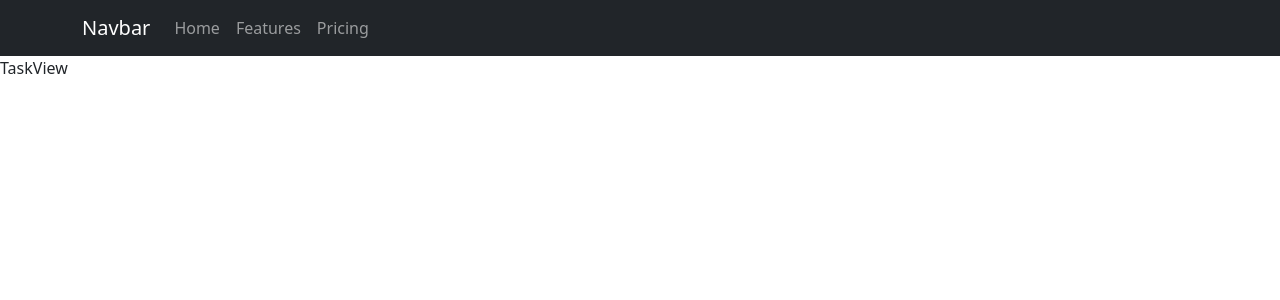
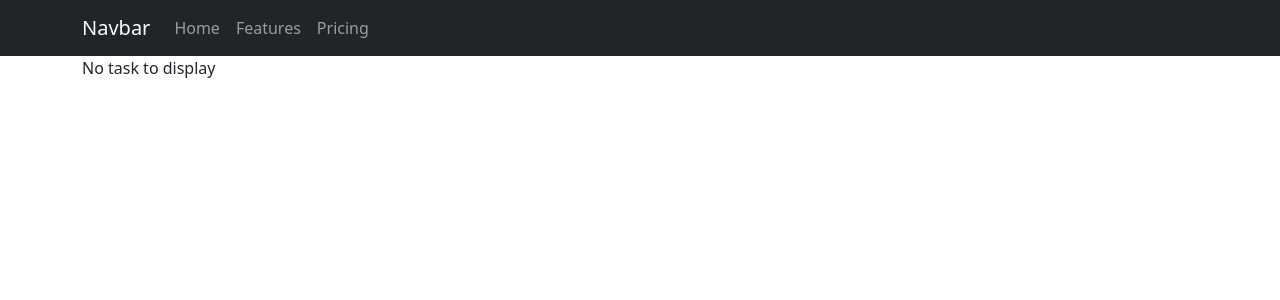
Before and after one commit to Yaldahsadegh/Taskmanager, a React (Create React App) app in the folder frontend/: page /view/1 in a window 1280 px wide. Shown: the top 300 px of the page. Built offline with nearby package versions, Linux system fonts and the light colour scheme; no server answers.

Commit message:
basic view task route add

```diff
--- a/frontend/src/components/TaskView.tsx
+++ b/frontend/src/components/TaskView.tsx
@@ -1,6 +1,8 @@
 import axios from "axios";
 import React, { useState, useEffect } from "react";
 import { useParams } from "react-router-dom";
+import "bootstrap/dist/css/bootstrap.min.css";
+import { Button, Container, Card } from "react-bootstrap";
 
 const TaskView = () => {
   interface Task {
@@ -19,12 +21,27 @@ const TaskView = () => {
     axios
       .get(`http://localhost:4000/task/${params.id}`)
       .then((response) => {
-        console.log(response.data);
+        console.log(response.data.task[0]);
+        setTask(response.data.task[0]);
       })
       .catch((err) => console.log(err));
   }, []);
 
-  return <div>TaskView</div>;
+  return (
+    <Container>
+      {task ? (
+        <Card style={{ width: "18rem" }}>
+          <Card.Body>
+            <Card.Title>{task.name}</Card.Title>
+            <Card.Text>{task.content}</Card.Text>
+            <Button variant="primary">Go somewhere</Button>
+          </Card.Body>
+        </Card>
+      ) : (
+        <p>No task to display</p>
+      )}
+    </Container>
+  );
 };
 
 export default TaskView;
```
